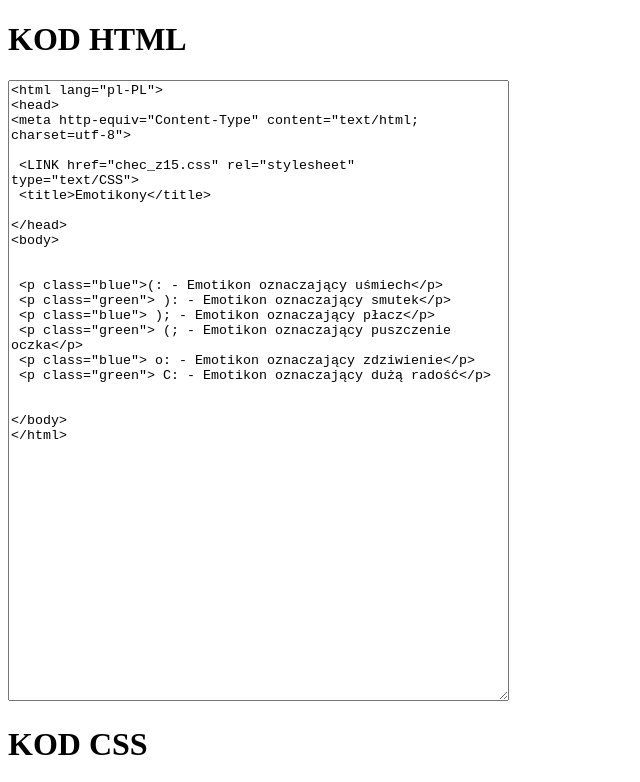
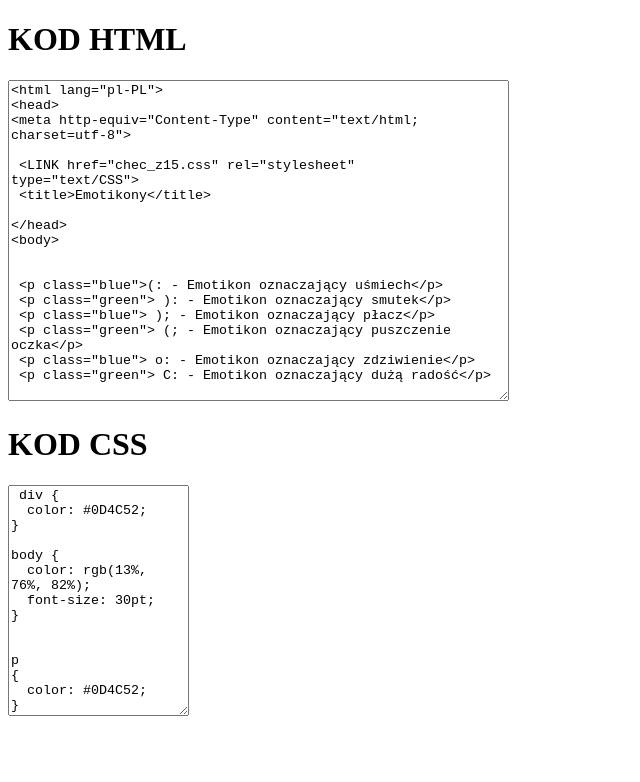
Before and after one commit to wika855/css, a plain HTML site: page chec_z15kod.html in a window 1280 px wide. Shown: the top 782 px of the page, without its empty margins (0-640 px from the left). Drawn offline with Linux system fonts and the light colour scheme.

Commit message:
Update chec_z15kod.html

```diff
--- a/chec_z15kod.html
+++ b/chec_z15kod.html
@@ -4,7 +4,7 @@
 <meta http-equiv="Content-Type" content="text/html; charset=utf-8">
 
 <h1>KOD HTML</h1>
-<TEXTAREA cols="60" rows="41"
+<TEXTAREA cols="60" rows="21"
 <!DOCTYPE html>
 <html lang="pl-PL">
 <head>
```
